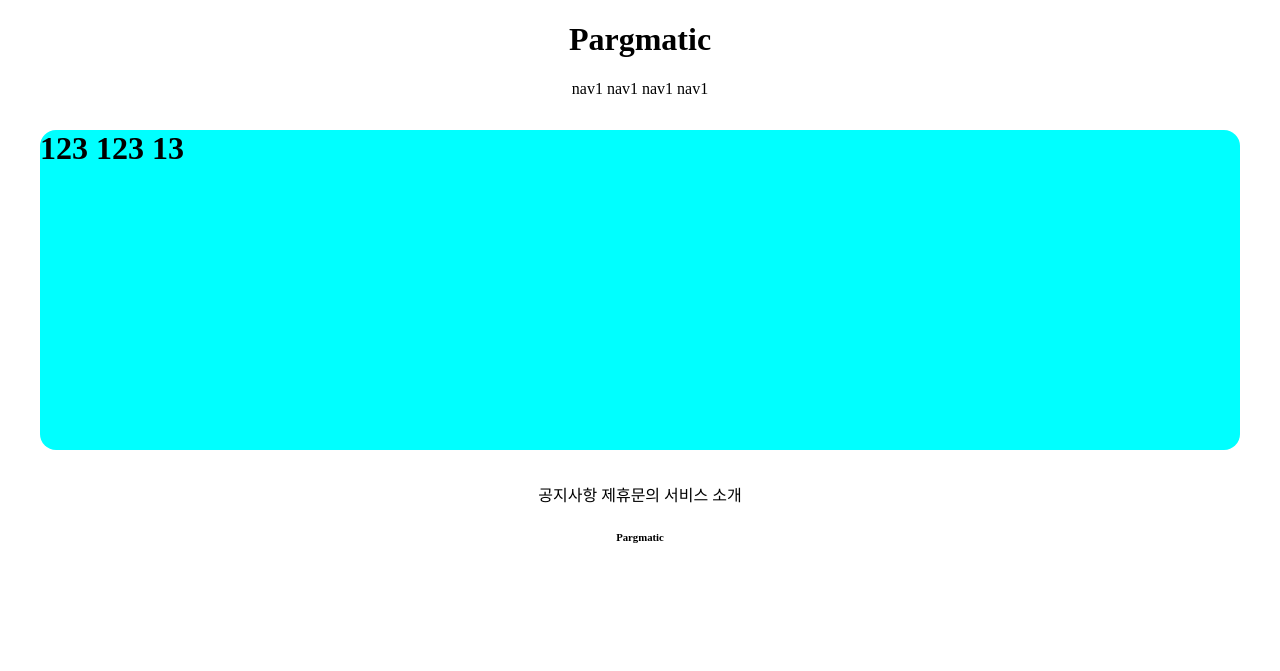
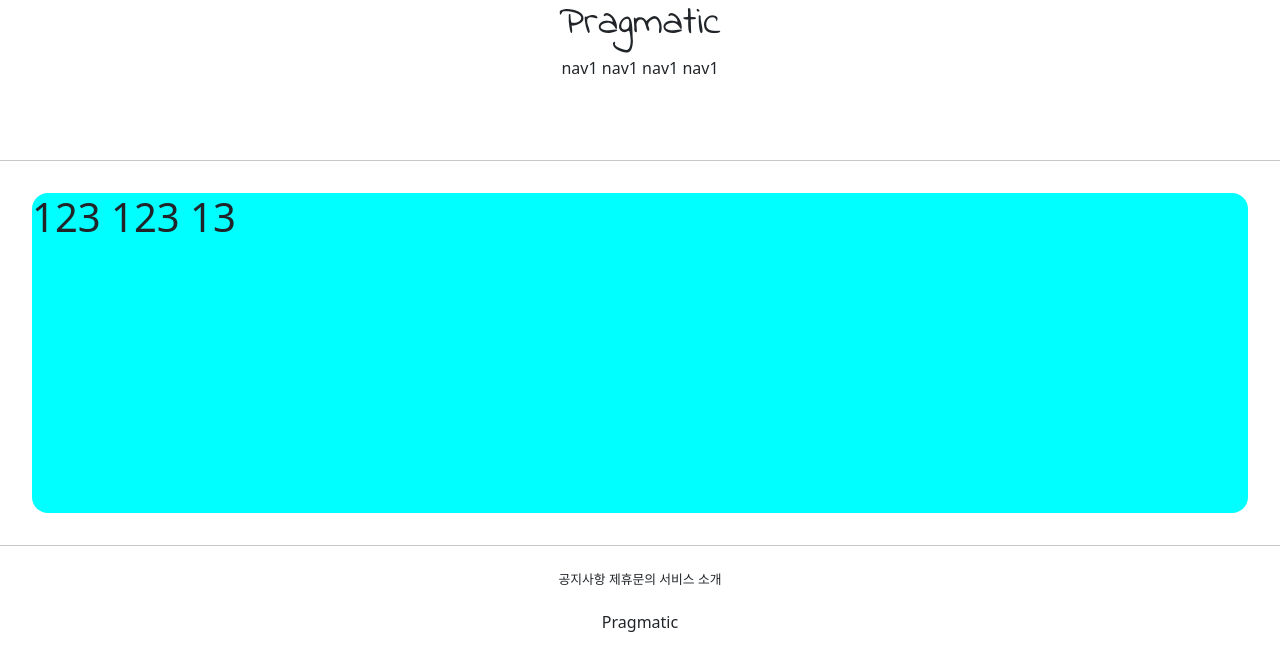
Before and after one commit to sunghak2234/django-gistweb_02, a Django app: page /accounts/hello_world/ in a window 1280 px wide. Shown: the top 671 px of the page. Run offline with Django 3.2, Linux system fonts and the light colour scheme; parts of the project's set-up code (start-up, migrations or seed data) failed here and were passed over.

Commit message:
210705 django gistweb_02 (4)

```diff
--- a/templates/base.html
+++ b/templates/base.html
@@ -7,8 +7,13 @@
 
 {% include 'header.html' %}
 
+<hr>
+
 {% block content  %}
 {% endblock %}
+
+
+<hr>
 
 {% include 'footer.html' %}
 
--- a/templates/footer.html
+++ b/templates/footer.html
@@ -1,6 +1,6 @@
 <div style ="text-align: center">
 
-        <div>
+        <div style="font-size: .8rem; margin: 1.5rem;">
         <span>공지사항 </span>
         <span>제휴문의 </span>
         <span>서비스 소개 </span>
@@ -12,7 +12,7 @@
 
     <div>
 
-        <h6>Pargmatic</h6>
+        <h6>Pragmatic</h6>
 
     </div>
 
--- a/templates/head.html
+++ b/templates/head.html
@@ -1,10 +1,17 @@
-<!DOCTYPE html>
-<html lang="en">
+
 <head>
     <meta charset="UTF-8">
     <title>Title</title>
+
+
+    {# BOOTSTRAP LINK #}
+
+    <link href="https://cdn.jsdelivr.net/npm/bootstrap@5.0.2/dist/css/bootstrap.min.css" rel="stylesheet" integrity="sha384-EVSTQN3/azprG1Anm3QDgpJLIm9Nao0Yz1ztcQTwFspd3yD65VohhpuuCOmLASjC" crossorigin="anonymous">
+
+    {#GOOGLE FONT LINK #}
+   <link rel="preconnect" href="https://fonts.googleapis.com">
+    <link rel="preconnect" href="https://fonts.gstatic.com" crossorigin>
+    <link href="https://fonts.googleapis.com/css2?family=Indie+Flower&display=swap" rel="stylesheet">
+
+
 </head>
-<body>
-
-</body>
-</html>
--- a/templates/header.html
+++ b/templates/header.html
@@ -1,11 +1,11 @@
 <div style ="text-align: center">
-    <div>
+    <div style="font-family: 'Indie Flower', cursive;">
 
-        <h1>Pargmatic</h1>
+        <h1>Pragmatic</h1>
 
     </div>
 
-    <div>
+    <div style="margin-bottom: 5rem;">
         <span>nav1 </span>
         <span>nav1 </span>
         <span>nav1 </span>
```
